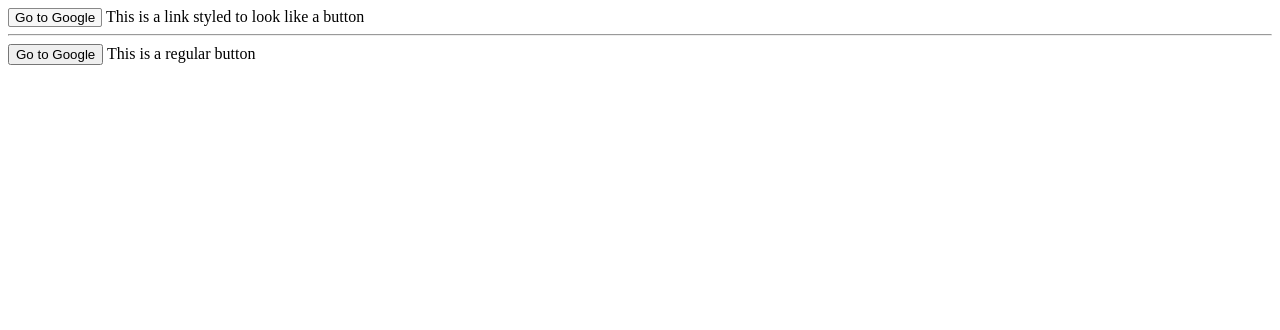
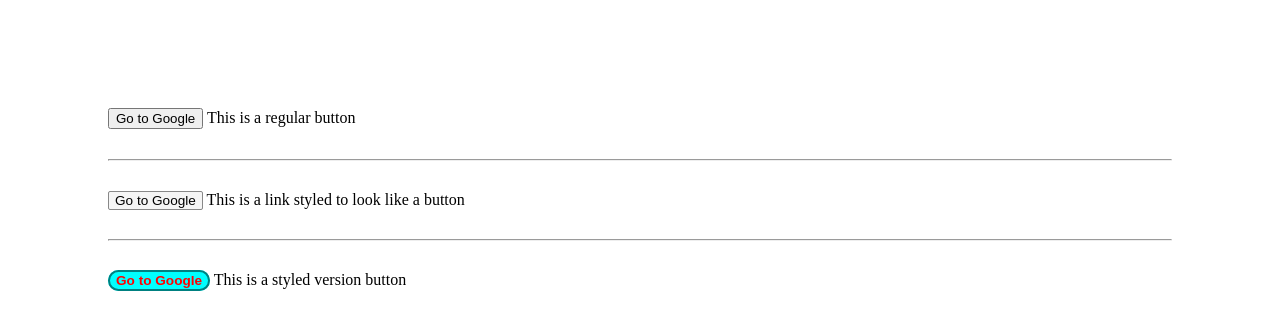
Before and after one commit to jerinmt/mashupcss, a plain HTML site: page machinetest/test2.html in a window 1280 px wide. Drawn offline with Linux system fonts and the light colour scheme.

Commit message:
Completed the third test

```diff
--- a/machinetest/test2.css
+++ b/machinetest/test2.css
@@ -1,13 +1,27 @@
+body {
+    padding: 100px;
+}
 a {
     text-decoration: none;
     color: #000000;
-    background-color: rgba(239, 239, 239, 0.5);
+    background-color: rgba(239, 239, 239, 0.6);
     padding: 1px 6px;
     border: 1px solid #888888;
     border-radius: 2px;
-    font-size: 13.5px;
+    font-size: 13.6px;
     font-family: Arial, sans-serif;
 }
 a:hover {
     background-color: rgba(239, 239, 239, 1);
 }
+
+.link-button {
+    background-color: cyan;
+    color: red;
+    border: 2px solid teal;
+    border-radius: 12px;
+    font-weight: bolder;
+}
+hr {
+    margin-block: 30px;
+}
--- a/machinetest/test2.html
+++ b/machinetest/test2.html
@@ -7,9 +7,11 @@
     <link rel="stylesheet" href="test2.css">
 </head>
 <body>
+    <button>Go to Google</button>
+    <span>This is a regular button</span><hr>
+    <a href="https://www.google.com">Go to Google</a>
+    <span>This is a link styled to look like a button</span><hr>
     <a href="https://www.google.com" class="link-button">Go to Google</a>
-    <span>This is a link styled to look like a button</span><hr>
-    <button>Go to Google</button>
-    <span>This is a regular button</span>
+    <span>This is a styled version button</span>
 </body>
 </html>
--- /dev/null
+++ b/machinetest/test3.css
@@ -0,0 +1,67 @@
+* {
+    margin: 0;
+    padding: 0;
+    box-sizing: border-box;
+}
+html {
+    height: 100%;
+}
+body {
+    height: 100%;
+    padding-block: 0;
+    font-family: Arial, sans-serif;
+}
+label {
+    font-style: italic;
+    margin-block: 16px;
+}
+.labels {
+    font-style: normal;
+    font-weight: bold;
+}
+
+h2 {
+    color: orange;
+    margin-block: 50px;
+}
+
+input[type="email"],
+input[type="password"] {
+    padding: 8px;
+    width: 300px;
+    margin-block: 16px;
+}
+
+button {
+    margin-block: 16px;
+    padding: 8px 16px;
+    background-color: orange;
+    color: white;
+    border: none;
+    width: 300px;
+    font-weight: bold;
+}
+
+button:hover {
+    opacity: 0.9;
+}
+
+div {
+    width: fit-content;
+    height: 100%;
+    margin-inline: auto;
+    background-color: white;
+    padding-inline: 16px;
+}
+
+@media screen and (orientation: landscape){
+    div {
+        float: right;
+        width: 50%;
+    }
+    body {
+        background-image: linear-gradient(rgb(177, 107, 177), rgb(255, 211, 129)) ;
+        background-repeat: no-repeat;
+        background-size: cover;
+    }
+}
```
Also changed, not shown: machinetest/test3.html (added, +23 -0 lines).
